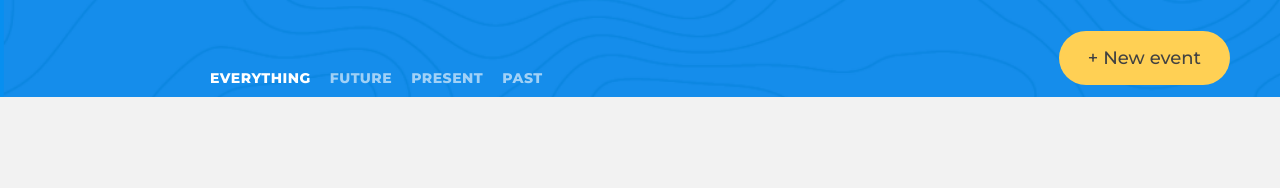
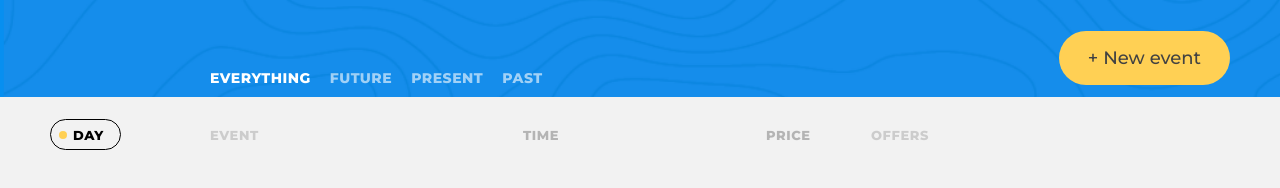
Before and after one commit to umnyash/big-trip, a website: page markup/index.html in a window 1280 px wide. Shown: the part 68-256 px from the top of the page. Drawn offline with Linux system fonts and the light colour scheme.

Commit message:
feat(markup): add trip-sorting

```diff
--- a/markup/css/style.css
+++ b/markup/css/style.css
@@ -384,6 +384,11 @@
   opacity: 0.9;
 }
 
+.trip__sorting {
+  grid-column: 2 / -2;
+  margin: 22px 0 0;
+}
+
 /* #endregion */
 
 /* #region trip-filter */
@@ -463,6 +468,26 @@
 
 /* #endregion */
 
+/* #region trip-sorting */
+
+.trip-sorting {
+  display: grid;
+  grid-template-columns: subgrid;
+  justify-items: start;
+}
+
+.trip-sorting__item:nth-child(1),
+.trip-sorting__item:nth-child(4),
+.trip-sorting__item:nth-child(5) {
+  grid-column: span 2;
+}
+
+.trip-sorting__item:nth-child(n + 2) {
+  margin-left: -23px;
+}
+
+/* #endregion */
+
 /* #region animations */
 
 @keyframes ellipsis {
--- a/markup/index.html
+++ b/markup/index.html
@@ -41,6 +41,26 @@
       </form>
       <button class="trip-header__add-button button button--accent button--size_l" type="button" data-text-icon="+">New event</button>
     </header>
+    <form class="trip__sorting trip-sorting" action="https://echo.htmlacademy.ru/courses" method="get">
+      <label class="trip-sorting__item checker checker--emphasis">
+        <input class="checker__control visually-hidden" type="radio" name="criterion" value="date" checked>
+        <span class="checker__label">Day</span>
+      </label>
+      <span class="trip-sorting__item checker checker--emphasis">
+        <span class="checker__label">Event</span>
+      </span>
+      <label class="trip-sorting__item checker checker--emphasis">
+        <input class="checker__control visually-hidden" type="radio" name="criterion" value="duration">
+        <span class="checker__label">Time</span>
+      </label>
+      <label class="trip-sorting__item checker checker--emphasis">
+        <input class="checker__control visually-hidden" type="radio" name="criterion" value="price">
+        <span class="checker__label">Price</span>
+      </label>
+      <span class="trip-sorting__item checker checker--emphasis">
+        <span class="checker__label">Offers</span>
+      </span>
+    </form>
   </div>
 </body>
 
```
